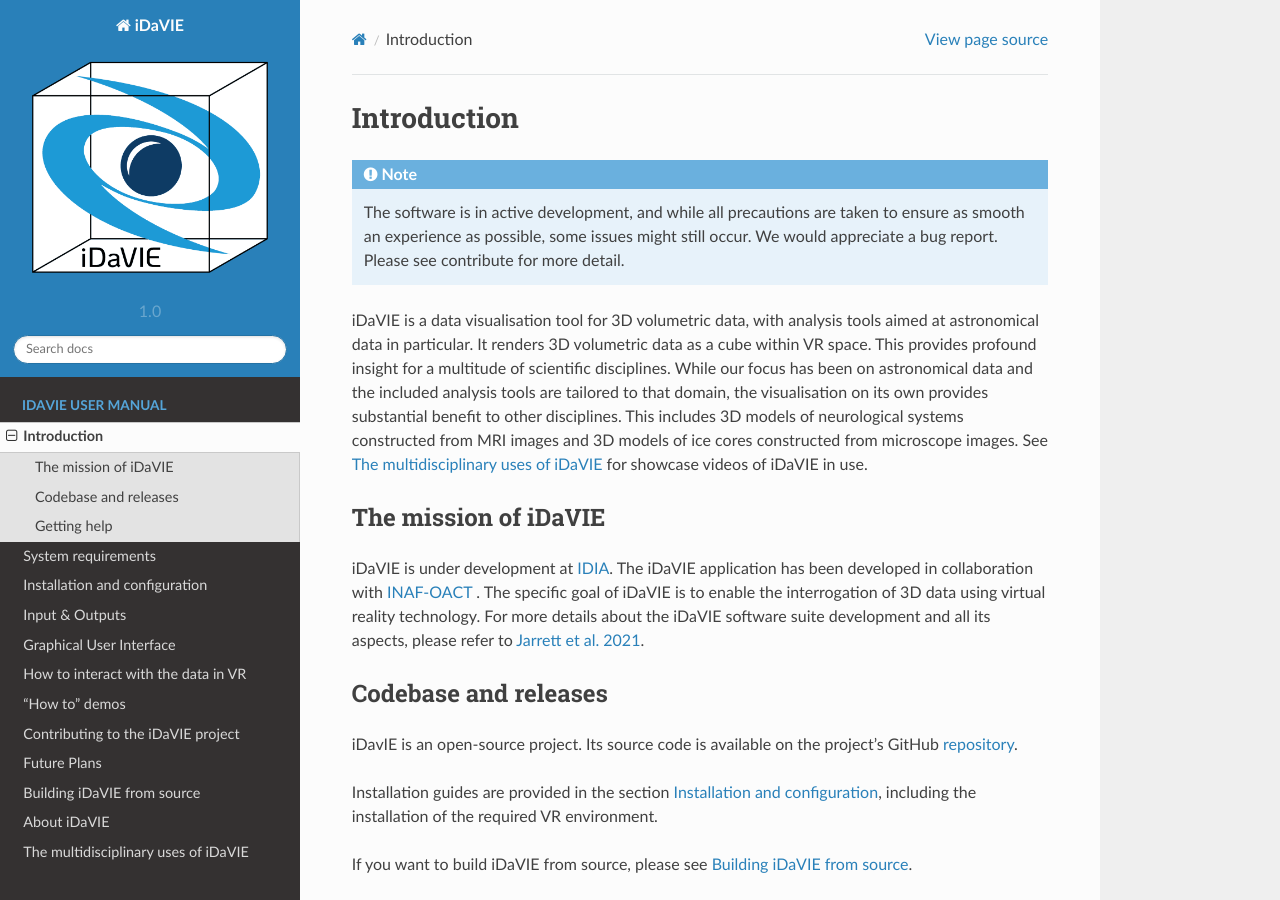
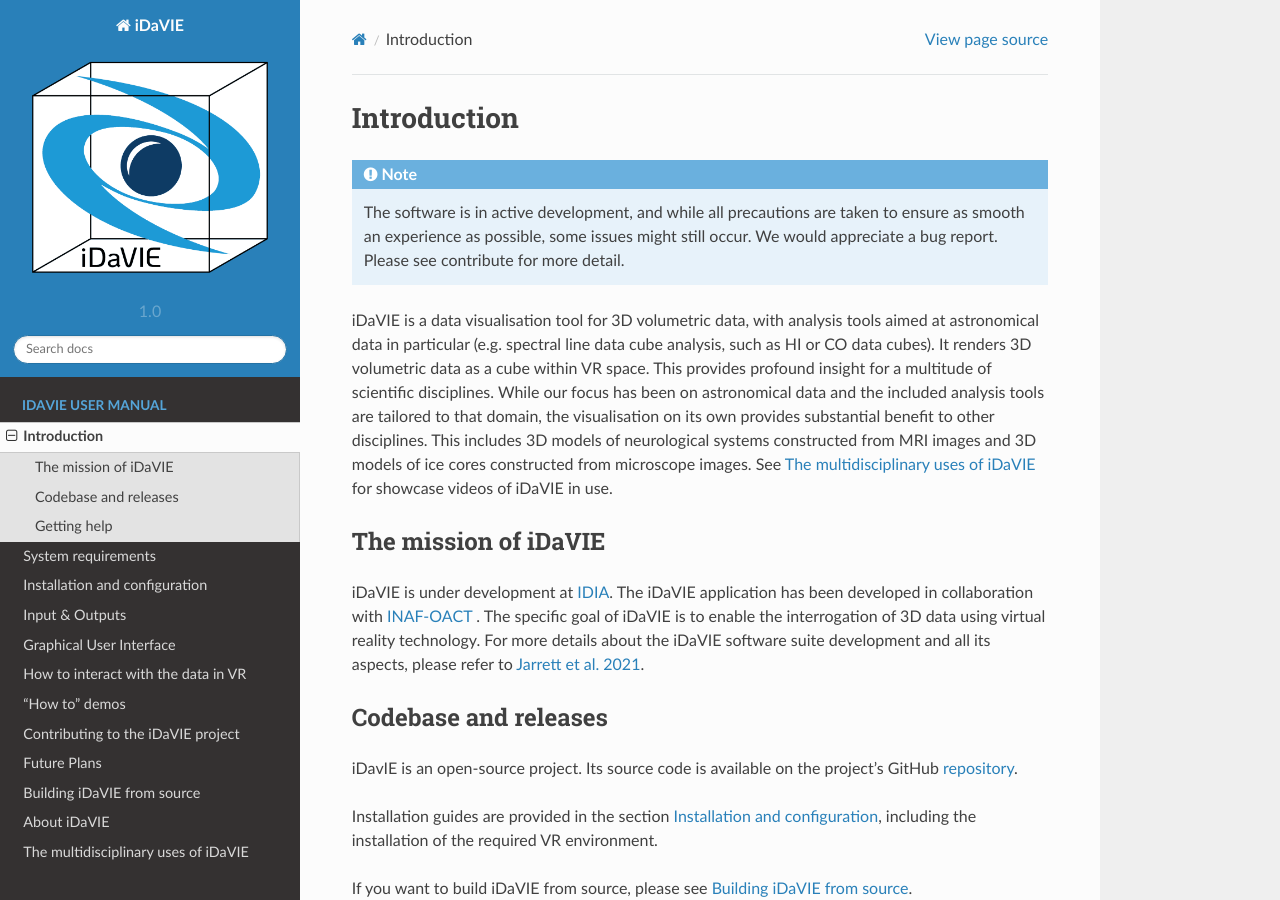
Before and after one commit to vdhulst/idavie_docs, a Sphinx documentation site: the page built from docs/source/introduction.rst, in a window 1280 px wide and 900 px high. Built offline with Sphinx 7.4.7 and the Read the Docs theme 2.0.0, drawn with Linux system fonts in a browser that asks for light colours.

Commit message:
Update introduction.rst

```diff
--- a/docs/source/introduction.rst
+++ b/docs/source/introduction.rst
@@ -2,7 +2,7 @@
 ============
 .. note:: The software is in active development, and while all precautions are taken to ensure as smooth an experience as possible, some issues might still occur. We would appreciate a bug report. Please see :ref:`contribute` for more detail.
 
-iDaVIE is a data visualisation tool for 3D volumetric data, with analysis tools aimed at astronomical data in particular. It renders 3D volumetric data as a cube within VR space. This provides profound insight for a multitude of scientific disciplines. While our focus has been on astronomical data and the included analysis tools are tailored to that domain, the visualisation on its own provides substantial benefit to other disciplines. This includes 3D models of neurological systems constructed from MRI images and 3D models of ice cores constructed from microscope images. See :ref:`multidisciplinary` for showcase videos of iDaVIE in use.
+iDaVIE is a data visualisation tool for 3D volumetric data, with analysis tools aimed at astronomical data in particular (e.g. spectral line data cube analysis, such as HI or CO data cubes). It renders 3D volumetric data as a cube within VR space. This provides profound insight for a multitude of scientific disciplines. While our focus has been on astronomical data and the included analysis tools are tailored to that domain, the visualisation on its own provides substantial benefit to other disciplines. This includes 3D models of neurological systems constructed from MRI images and 3D models of ice cores constructed from microscope images. See :ref:`multidisciplinary` for showcase videos of iDaVIE in use.
 
 The mission of iDaVIE
 -----------------------
```
